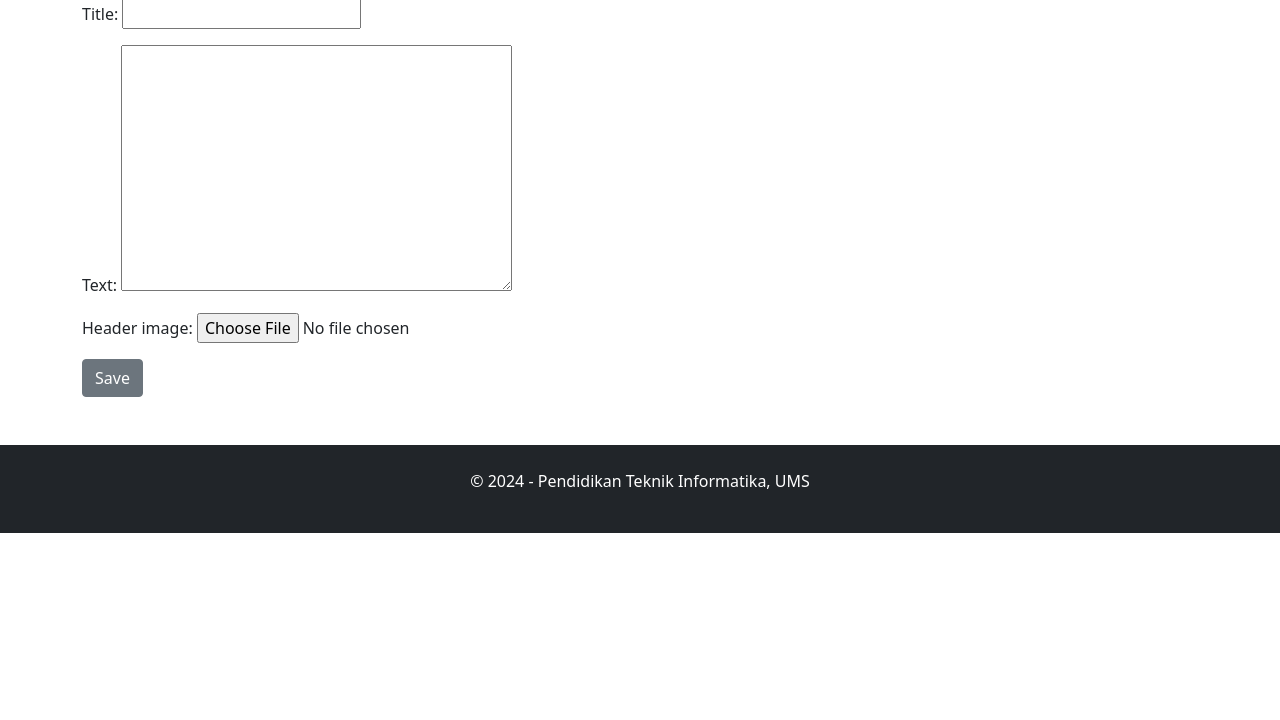
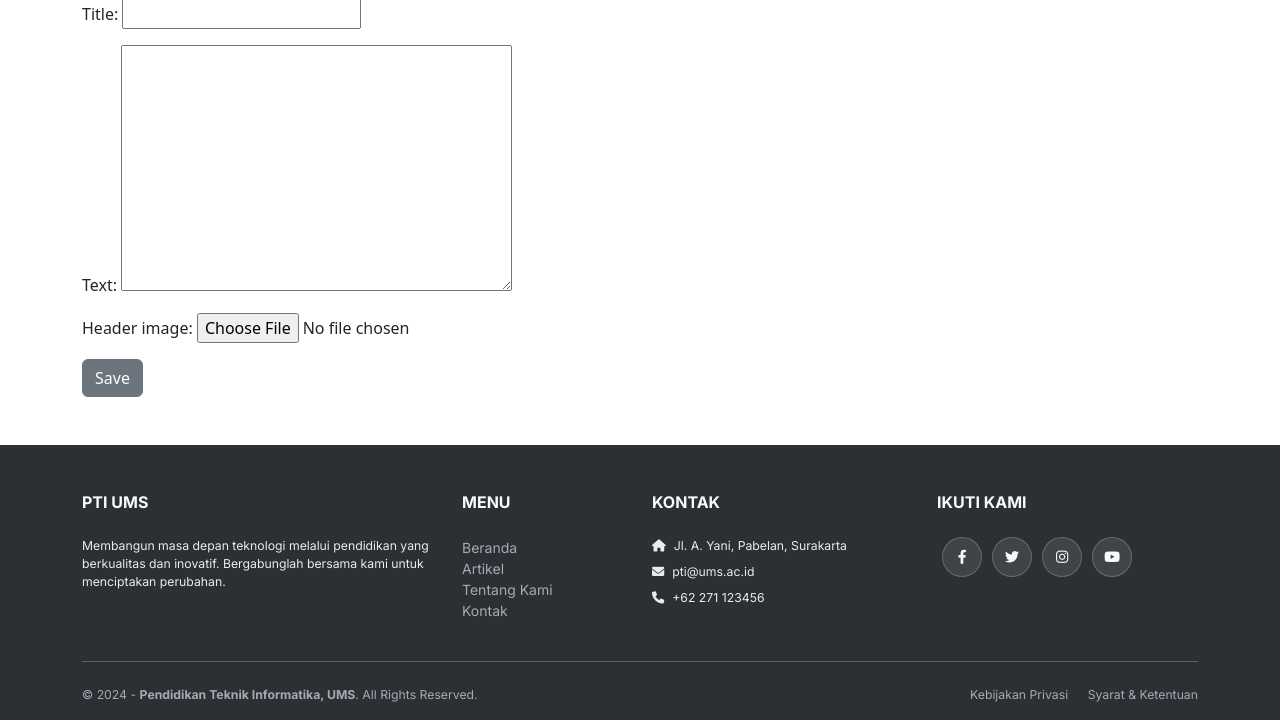
Before and after one commit to Aryavedas/Blog-Python-Pti-Praktikum, a Django app: page /post/new/ in a window 1280 px wide. Shown: the part 167-887 px from the top of the page. Before the commit the page ends 700 px from the top, so only its background shows below. Run offline with Django 5.2, Linux system fonts and the light colour scheme; the visitor is signed in with stand-in values (Sample User, id 1).

Commit message:
mengubah style footer

```diff
--- a/blog/templates/blog/base.html
+++ b/blog/templates/blog/base.html
@@ -13,6 +13,82 @@
       rel="stylesheet"
       type="text/css"
     />
+    <link rel="preconnect" href="https://fonts.googleapis.com" />
+    <link rel="preconnect" href="https://fonts.gstatic.com" crossorigin />
+    <link
+      href="https://fonts.googleapis.com/css2?family=Inter:wght@400;500;700&display=swap"
+      rel="stylesheet"
+    />
+    <link
+      rel="stylesheet"
+      href="https://cdnjs.cloudflare.com/ajax/libs/font-awesome/6.0.0/css/all.min.css"
+    />
+    <link
+      rel="stylesheet"
+      href="https://cdn.jsdelivr.net/npm/bootstrap@5.3.0/dist/css/bootstrap.min.css"
+    />
+    <style>
+      /* Menerapkan font Inter secara global pada footer */
+      footer {
+        font-family: "Inter", sans-serif;
+        font-size: 14px; /* Ukuran font dasar yang nyaman dibaca */
+      }
+      /* Mengatur warna latar belakang footer menjadi abu-abu gelap yang elegan */
+      .bg-custom-dark {
+        background-color: #2c2f33;
+      }
+      /* Mengatur warna teks menjadi abu-abu terang untuk kontras yang baik */
+      .text-custom-light {
+        color: #e9ecef;
+      }
+      /* Mengatur warna teks untuk judul kolom agar lebih menonjol */
+      .footer-heading {
+        color: #f8f9fa; /* Putih cerah */
+        font-weight: 700; /* Tebal */
+        font-size: 16px;
+      }
+      /* Mengatur warna link footer */
+      .footer-link {
+        color: #a6aab1; /* Abu-abu kebiruan */
+        text-decoration: none; /* Menghilangkan garis bawah */
+        transition: all 0.3s ease; /* Transisi halus saat di-hover */
+      }
+      /* Mengatur gaya link saat di-hover */
+      .footer-link:hover {
+        color: #f8f9fa; /* Berubah menjadi putih cerah */
+        text-decoration: underline; /* Muncul garis bawah */
+      }
+      /* Mengatur gaya ikon sosial media */
+      .social-icon-btn {
+        text-decoration: none;
+        color: #f8f9fa;
+        background-color: rgba(
+          255,
+          255,
+          255,
+          0.1
+        ); /* Latar belakang transparan */
+        border: 1px solid rgba(255, 255, 255, 0.2);
+        border-radius: 50%; /* Bentuk lingkaran */
+        width: 40px;
+        height: 40px;
+        display: inline-flex;
+        align-items: center;
+        justify-content: center;
+        margin: 0 5px;
+        transition: all 0.3s ease;
+      }
+      /* Mengatur gaya ikon sosial media saat di-hover */
+      .social-icon-btn:hover {
+        background-color: #f8f9fa; /* Latar belakang menjadi putih cerah */
+        color: #2c2f33; /* Ikon berubah warna menjadi abu-abu gelap */
+        border-color: #f8f9fa;
+      }
+      /* Mengatur warna teks hak cipta */
+      .copyright-text {
+        color: #a6aab1;
+      }
+    </style>
   </head>
   <body>
     <header class="page-header">
@@ -34,10 +110,76 @@
         <div class="col">{% block content %} {% endblock %}</div>
       </div>
     </main>
-    <footer class="bg-dark text-white text-center p-4 mt-5">
+    <footer class="bg-custom-dark text-custom-light pt-5 pb-3 mt-5">
       <div class="container">
-        <p>&copy; 2024 - Pendidikan Teknik Informatika, UMS</p>
+        <div class="row g-4">
+          <div class="col-lg-4 col-md-6 mb-4 mb-lg-0">
+            <h5 class="text-uppercase mb-4 footer-heading">PTI UMS</h5>
+            <p class="small">
+              Membangun masa depan teknologi melalui pendidikan yang berkualitas
+              dan inovatif. Bergabunglah bersama kami untuk menciptakan
+              perubahan.
+            </p>
+          </div>
+
+          <div class="col-lg-2 col-md-6 mb-4 mb-lg-0">
+            <h5 class="text-uppercase mb-4 footer-heading">Menu</h5>
+            <ul class="list-unstyled">
+              <li><a href="#" class="footer-link">Beranda</a></li>
+              <li><a href="#" class="footer-link">Artikel</a></li>
+              <li><a href="#" class="footer-link">Tentang Kami</a></li>
+              <li><a href="#" class="footer-link">Kontak</a></li>
+            </ul>
+          </div>
+
+          <div class="col-lg-3 col-md-6 mb-4 mb-lg-0">
+            <h5 class="text-uppercase mb-4 footer-heading">Kontak</h5>
+            <ul class="list-unstyled small">
+              <li class="mb-2">
+                <i class="fas fa-home me-2"></i>Jl. A. Yani, Pabelan, Surakarta
+              </li>
+              <li class="mb-2">
+                <i class="fas fa-envelope me-2"></i>pti@ums.ac.id
+              </li>
+              <li><i class="fas fa-phone me-2"></i>+62 271 123456</li>
+            </ul>
+          </div>
+
+          <div class="col-lg-3 col-md-6">
+            <h5 class="text-uppercase mb-4 footer-heading">Ikuti Kami</h5>
+            <div class="d-flex">
+              <a href="#" class="social-icon-btn"
+                ><i class="fab fa-facebook-f"></i
+              ></a>
+              <a href="#" class="social-icon-btn"
+                ><i class="fab fa-twitter"></i
+              ></a>
+              <a href="#" class="social-icon-btn"
+                ><i class="fab fa-instagram"></i
+              ></a>
+              <a href="#" class="social-icon-btn"
+                ><i class="fab fa-youtube"></i
+              ></a>
+            </div>
+          </div>
+        </div>
+        <hr class="my-4" style="border-color: rgba(255, 255, 255, 0.1)" />
+
+        <div class="row align-items-center">
+          <div class="col-md-6 text-center text-md-start copyright-text">
+            <p class="small mb-0">
+              &copy; 2024 - <strong>Pendidikan Teknik Informatika, UMS</strong>.
+              All Rights Reserved.
+            </p>
+          </div>
+          <div class="col-md-6 text-center text-md-end small">
+            <a href="#" class="footer-link me-3">Kebijakan Privasi</a>
+            <a href="#" class="footer-link">Syarat & Ketentuan</a>
+          </div>
+        </div>
       </div>
     </footer>
+
+    <script src="https://cdn.jsdelivr.net/npm/bootstrap@5.3.0/dist/js/bootstrap.bundle.min.js"></script>
   </body>
 </html>
```
